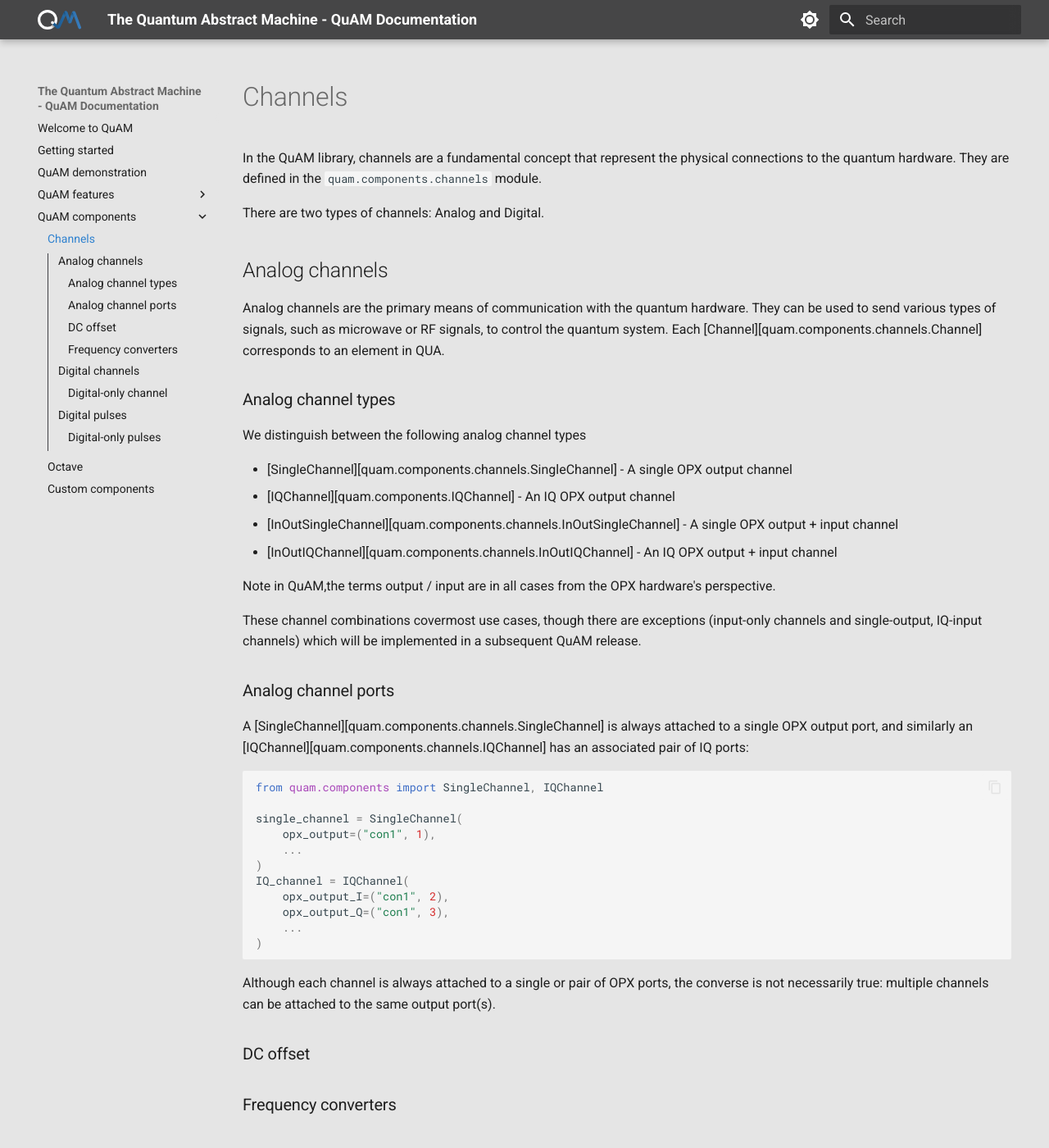
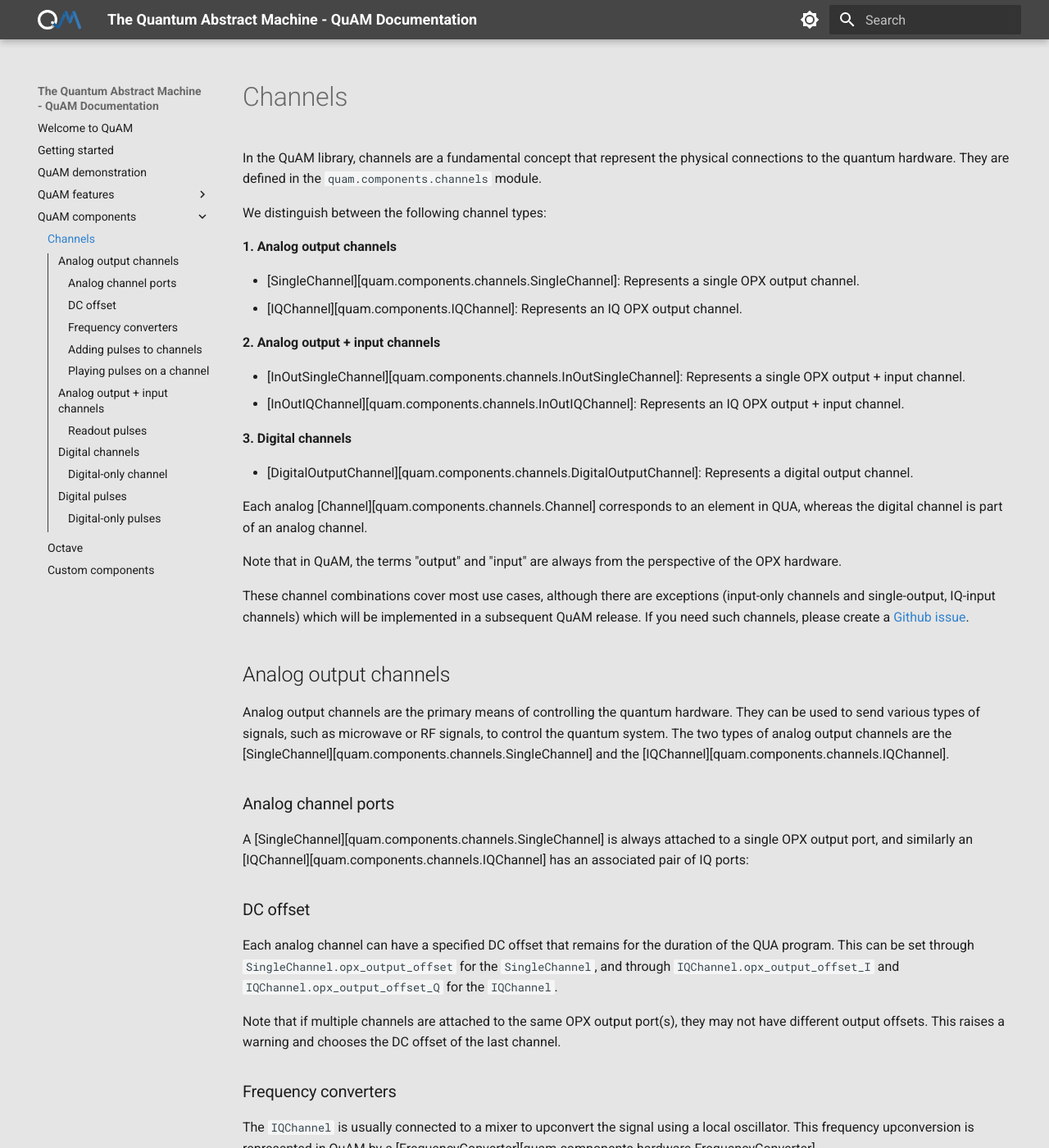
Before and after one commit to qua-platform/quam, an MkDocs documentation site: the page built from docs/components/channels.md, in a window 1280 px wide and 1400 px high. Shown: the whole window at 82% size. Built offline with MkDocs 1.6.1 and Material for MkDocs 9.7.7, drawn with Linux system fonts in a browser that asks for light colours; some of the changed text lies outside the part shown.

Commit message:
doc: discussing pulses + channels

````diff
--- a/docs/components/channels.md
+++ b/docs/components/channels.md
@@ -1,48 +1,83 @@
 # Channels
+
 In the QuAM library, channels are a fundamental concept that represent the physical connections to the quantum hardware. They are defined in the `quam.components.channels` module.
 
-There are two types of channels: Analog and Digital.
+We distinguish between the following channel types:
 
-## Analog channels
-Analog channels are the primary means of communication with the quantum hardware. They can be used to send various types of signals, such as microwave or RF signals, to control the quantum system. Each [Channel][quam.components.channels.Channel] corresponds to an element in QUA.
+**1. Analog output channels**
 
-### Analog channel types
-We distinguish between the following analog channel types
+- [SingleChannel][quam.components.channels.SingleChannel]: Represents a single OPX output channel.
+- [IQChannel][quam.components.IQChannel]: Represents an IQ OPX output channel.
 
-- [SingleChannel][quam.components.channels.SingleChannel] - A single OPX output channel
-- [IQChannel][quam.components.IQChannel] - An IQ OPX output channel
-- [InOutSingleChannel][quam.components.channels.InOutSingleChannel] - A single OPX output + input channel
-- [InOutIQChannel][quam.components.channels.InOutIQChannel] - An IQ OPX output + input channel
+**2. Analog output + input channels**
 
-Note in QuAM,the terms output / input are in all cases from the OPX hardware's perspective.
+- [InOutSingleChannel][quam.components.channels.InOutSingleChannel]: Represents a single OPX output + input channel.
+- [InOutIQChannel][quam.components.channels.InOutIQChannel]: Represents an IQ OPX output + input channel.
 
-These channel combinations covermost use cases, though there are exceptions (input-only channels and single-output, IQ-input channels) which will be implemented in a subsequent QuAM release.
+**3. Digital channels**
+
+- [DigitalOutputChannel][quam.components.channels.DigitalOutputChannel]: Represents a digital output channel.
+
+Each analog [Channel][quam.components.channels.Channel] corresponds to an element in QUA, whereas the digital channel is part of an analog channel.
+
+Note that in QuAM, the terms "output" and "input" are always from the perspective of the OPX hardware.
+
+These channel combinations cover most use cases, although there are exceptions (input-only channels and single-output, IQ-input channels) which will be implemented in a subsequent QuAM release. If you need such channels, please create a [Github issue](https://github.com/qua-platform/quam/issues).
+
+## Analog output channels
+
+Analog output channels are the primary means of controlling the quantum hardware. They can be used to send various types of signals, such as microwave or RF signals, to control the quantum system. The two types of analog output channels are the [SingleChannel][quam.components.channels.SingleChannel] and the [IQChannel][quam.components.channels.IQChannel].
 
 ### Analog channel ports
+
 A [SingleChannel][quam.components.channels.SingleChannel] is always attached to a single OPX output port, and similarly an [IQChannel][quam.components.channels.IQChannel] has an associated pair of IQ ports:
 
+
+### DC offset
+Each analog channel can have a specified DC offset that remains for the duration of the QUA program.
+This can be set through `SingleChannel.opx_output_offset` for the `SingleChannel`, and through `IQChannel.opx_output_offset_I` and `IQChannel.opx_output_offset_Q` for the `IQChannel`.
+
+Note that if multiple channels are attached to the same OPX output port(s), they may not have different output offsets.
+This raises a warning and chooses the DC offset of the last channel.
+
+### Frequency converters
+The `IQChannel` is usually connected to a mixer to upconvert the signal using a local oscillator.
+This frequency upconversion is represented in QuAM by a [FrequencyConverter][quam.components.hardware.FrequencyConverter]
+
 ```python
-from quam.components import SingleChannel, IQChannel
+from quam.components.hardware import FrequencyConverter, LocalOscillator, Mixer
 
-single_channel = SingleChannel(
-    opx_output=("con1", 1),
-    ...
-)
 IQ_channel = IQChannel(
     opx_output_I=("con1", 2),
     opx_output_Q=("con1", 3),
-    ...
+    frequency_converter=FrequencyConverter(
+        local_oscillator=LocalOscillator(frequency=6e9, power=10),
+        mixer=Mixer(),
+    )
 )
 ```
 
-Although each channel is always attached to a single or pair of OPX ports, the converse is not necessarily true: multiple channels can be attached to the same output port(s).
+Integrated frequency conversion systems such as [QM's Octave](https://docs.quantum-machines.co/1.1.7/qm-qua-sdk/docs/Hardware/octave/) usually have additional features such as auto-calibration.
+For this reason they have a specialized frequency converter such as the [OctaveUpConverter][quam.components.octave.OctaveUpConverter].
+See the [octave][] documentation for details.
 
-### DC offset
+### Adding pulses to channels
+QuAM has a range of standard pulses in [quam.components.pulses][quam.components.pulses].
+These pulses can be registered as part of the analog channel via `Channel.operations` such that the channel can output the associated pulse waveforms:
 
+```python
+from quam.components import pulses
 
+channel.operations["X180"] = pulses.SquarePulse(
+    amplitude=0.1,  # Volt
+    length=16,  # nanoseconds
+)
+```
+### Playing pulses on a channel
 
-### Frequency converters
+## Analog output + input channels
 
+### Readout pulses
 
 ## Digital channels
 QuAM supports digital output channels (output from the OPX perspective) through the component [DigitalOutputChannel][quam.components.channels.DigitalOutputChannel].
````
